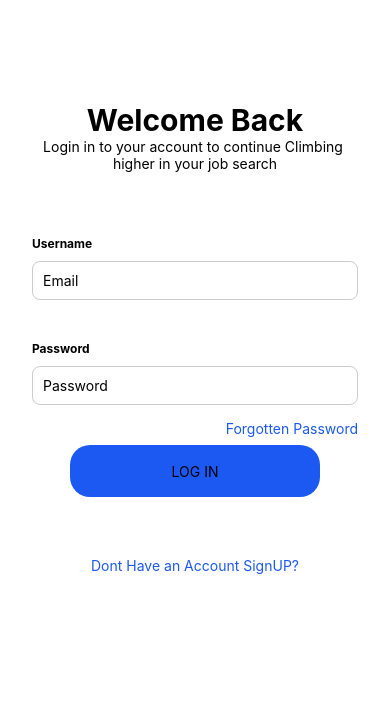
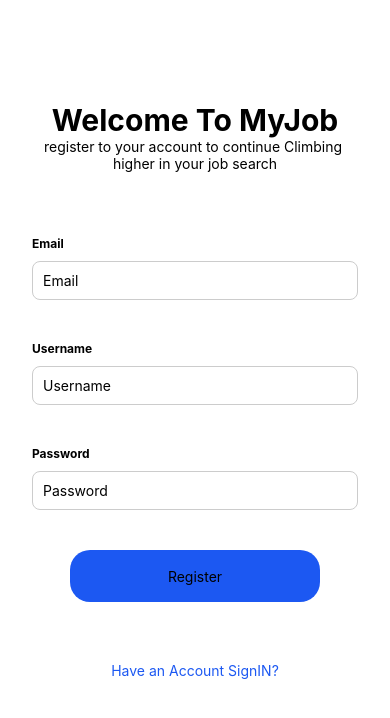
Before and after one commit to Marvidik/JobApp, a React Native app: screen / in a window 390 px wide. Shown: the top 718 px of the page. Built offline with nearby package versions, Linux system fonts and the light colour scheme.

Commit message:
still on register

```diff
--- a/App.js
+++ b/App.js
@@ -2,11 +2,12 @@ import { StatusBar } from 'expo-status-bar';
 import { StyleSheet, Text, View } from 'react-native';
 import OnbordingScreen from './screens/OnbordingScreen';
 import LoginScreen from './screens/LoginScreen';
+import RegisterScreen from './screens/RegisterScreen';
 
 export default function App() {
   return (
     <View style={styles.container}>
-     <LoginScreen/>
+     <RegisterScreen/>
       <StatusBar style="auto" />
     </View>
   );
--- a/screens/RegisterScreen.js
+++ b/screens/RegisterScreen.js
@@ -1,10 +1,56 @@
-import { View, Text } from 'react-native'
-import React from 'react'
+import { View, Text,StyleSheet ,TouchableOpacity} from 'react-native'
+import React,{useState} from 'react'
+import NiceInputField from '../components/TextInputComp'
+import ButtonComp from '../components/ButtonComp';
+import axios from 'axios'; // Import axios
 
 export default function RegisterScreen() {
+  const [username, setUsername] = useState('');
+  const [password, setPassword] = useState('');
+  const [email, setEmail] = useState('');
+
+  const handleRegister = async () => {
+    try {
+      const response = await axios.post('http://127.0.0.1:8000/register', {
+        username,
+        email,
+        password,
+      });
+
+      // Handle the response (e.g., store tokens, navigate to the next screen)
+      console.log('Login successful:', response.data);
+    } catch (error) {
+      // Handle login error (e.g., show error message)
+      console.error('Login error:', error,"rest abeg");
+    }
+  };
+
   return (
-    <View>
-      <Text>RegisterScreen</Text>
+    <View style={styles.mainer}>
+    <View style={styles.box1}>
+        <Text style={styles.t1}>Welcome To MyJob</Text>
+        <Text style={styles.t2}>register to your account to continue Climbing </Text>
+        <Text style={styles.t2}>higher in your job search</Text>
+    </View>
+    <View style={styles.box2}>
+        <Text style={styles.place}>Email</Text>
+        <NiceInputField placeholder={"Email"} onChangeText={text => setEmail(text)}/>
+    </View>
+
+    <View style={styles.box3}>
+        <Text style={styles.place}>Username</Text>
+        <NiceInputField placeholder={"Username"}  onChangeText={text => setUsername(text)}/>
+    </View>
+    <View style={styles.box3}>
+        <Text style={styles.place}>Password</Text>
+        <NiceInputField placeholder={"Password"} decision={true} onChangeText={text => setPassword(text)}/>
+    </View>
+    <TouchableOpacity onPress={handleRegister}>
+    <ButtonComp color={"#1C58F2"} write={"Register"} style2={styles.but}/>
+    </TouchableOpacity>
+
+
+    <Text style={styles.last}>Have an Account SignIN?</Text>
     </View>
   )
 }
@@ -12,5 +58,44 @@ export default function RegisterScreen() {
 
 
 const styles = StyleSheet.create({
+    mainer:{
 
+    },
+    but:{
+    marginTop:40
+    },
+    box1:{
+        paddingTop:102,
+        alignItems:"center",
+
+    },
+    box2:{
+        paddingHorizontal:32,
+        paddingTop:64,
+    },
+    box3:{
+        paddingHorizontal:32,
+        paddingTop:41
+    },
+    t1:{
+        fontSize:30,
+        fontWeight:"700"
+
+    },
+    pass:{
+        position:"absolute",
+        right:32,
+        top:420,
+        color:"#1C58F2"
+    },
+    last:{
+        paddingTop:60,
+        alignSelf:"center",
+        color:"#1C58F2"
+    },
+    place:{
+        fontSize:12,
+        fontWeight:"700",
+        paddingBottom:10
+    }
 })
```
